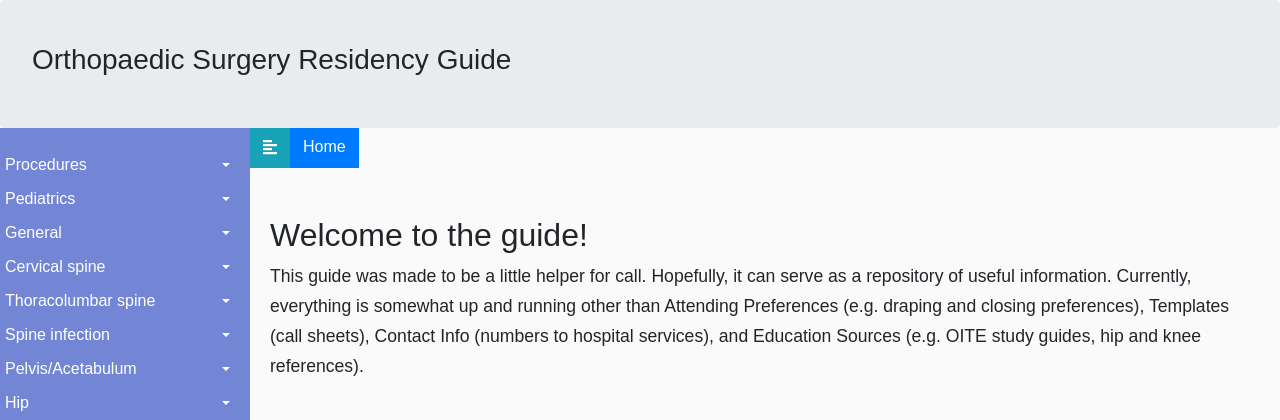
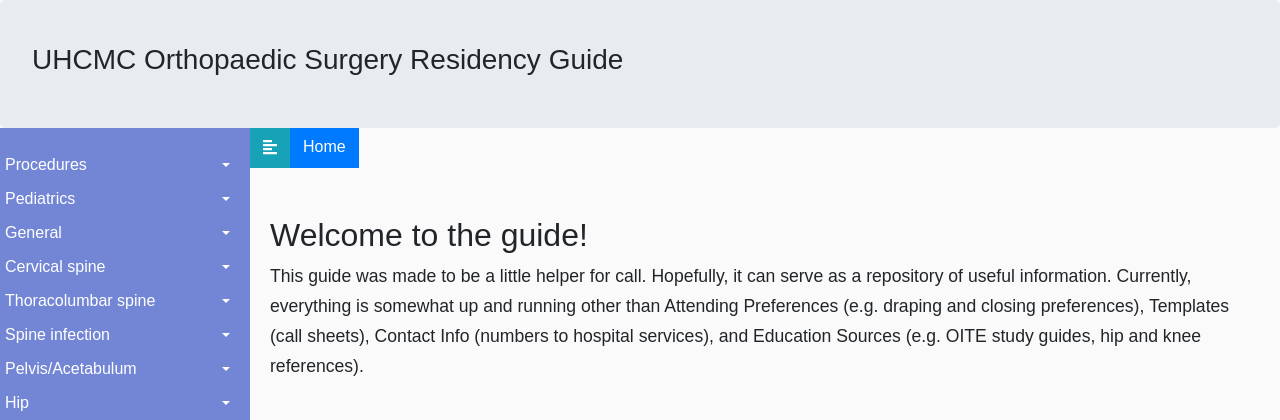
Before and after one commit to coreankim/my-first-blog, a Django app: page / in a window 1280 px wide. Shown: the top 420 px of the page. Run offline with Django 3.2, Linux system fonts and the light colour scheme; data comes from the database, SQL or seed files in the repository; some libraries are stand-ins or nearby versions.

Commit message:
Update html

```diff
--- a/blog/templates/blog/base.html
+++ b/blog/templates/blog/base.html
@@ -20,7 +20,7 @@
 
 <body>
     <div class="jumbotron vertical-center">
-         <h3>Orthopaedic Surgery Residency Guide</h3></span>
+         <h3>UHCMC Orthopaedic Surgery Residency Guide</h3></span>
     </div>
 
     <div class="wrapper">
```
